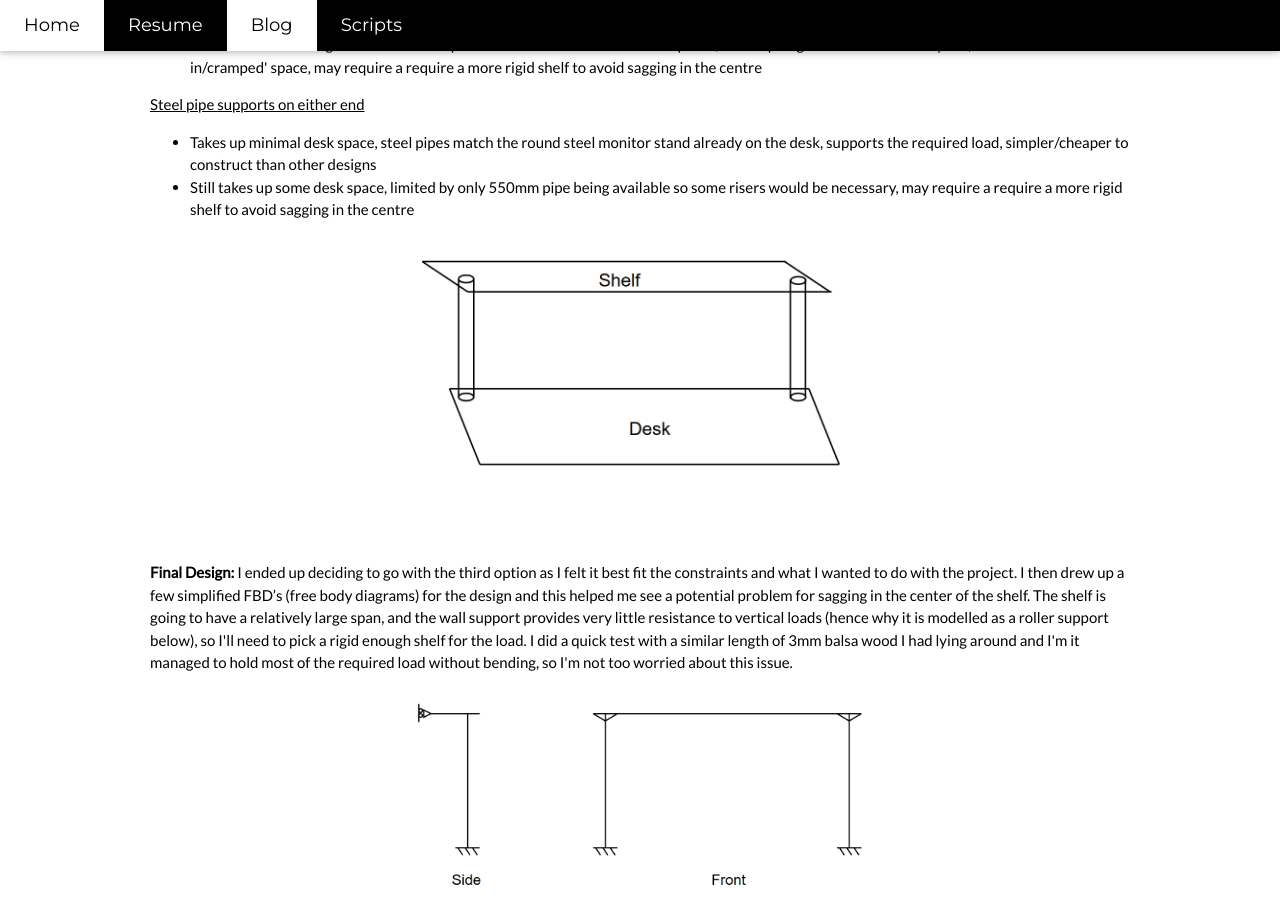
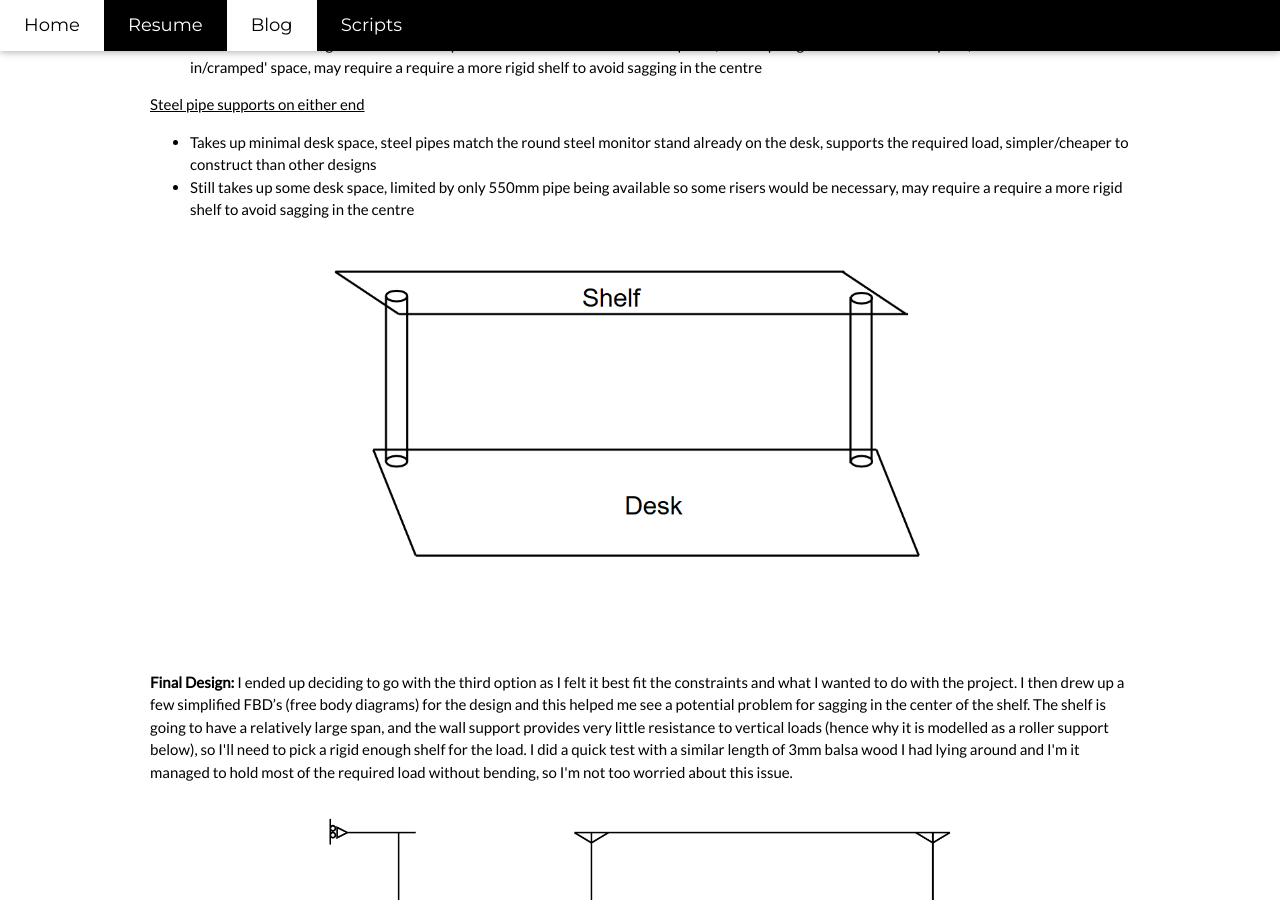
Before and after one commit to dmgilbert/dmgilbert.github.io, a Jekyll site: the page built from _posts/Project/2020-08-25-a-shelf-above-my-desk.markdown, in a window 1280 px wide and 900 px high, scrolled down 710 px. Built offline with Jekyll 4.4.1, drawn with Linux system fonts in a browser that asks for light colours.

Commit message:
Update 2020-08-25-a-shelf-above-my-desk.markdown

```diff
--- a/_posts/Project/2020-08-25-a-shelf-above-my-desk.markdown
+++ b/_posts/Project/2020-08-25-a-shelf-above-my-desk.markdown
@@ -39,10 +39,10 @@
 - Takes up minimal desk space, steel pipes match the round steel monitor stand already on the desk, supports the required load, simpler/cheaper to construct than other designs
 - Still takes up some desk space, limited by only 550mm pipe being available so some risers would be necessary, may require a require a more rigid shelf to avoid sagging in the centre
 
-<div style="text-align: center"><img src="/assets/iso.PNG" width="50%" /></div>
+<div style="text-align: center"><img src="/assets/iso.PNG" width="70%" /></div>
 
 <br/>
 
 __Final Design:__
 I ended up deciding to go with the third option as I felt it best fit the constraints and what I wanted to do with the project. I then drew up a few simplified FBD's (free body diagrams) for the design and this helped me see a potential problem for sagging in the center of the shelf. The shelf is going to have a relatively large span, and the wall support provides very little resistance to vertical loads (hence why it is modelled as a roller support below), so I&#39;ll need to pick a rigid enough shelf for the load. I did a quick test with a similar length of 3mm balsa wood I had lying around and I&#39;m it managed to hold most of the required load without bending, so I&#39;m not too worried about this issue.
-<div style="text-align: center"><img src="/assets/FBD.PNG" width="50%" /></div>
+<div style="text-align: center"><img src="/assets/FBD.PNG" width="70%" /></div>
```
